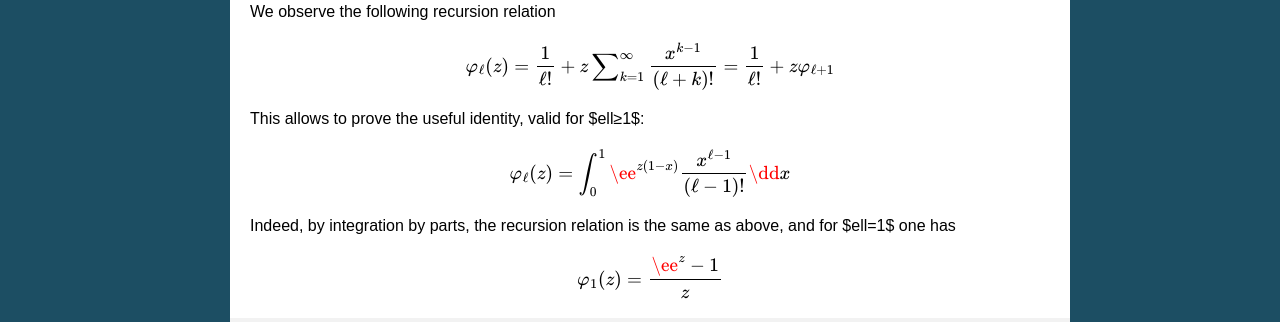
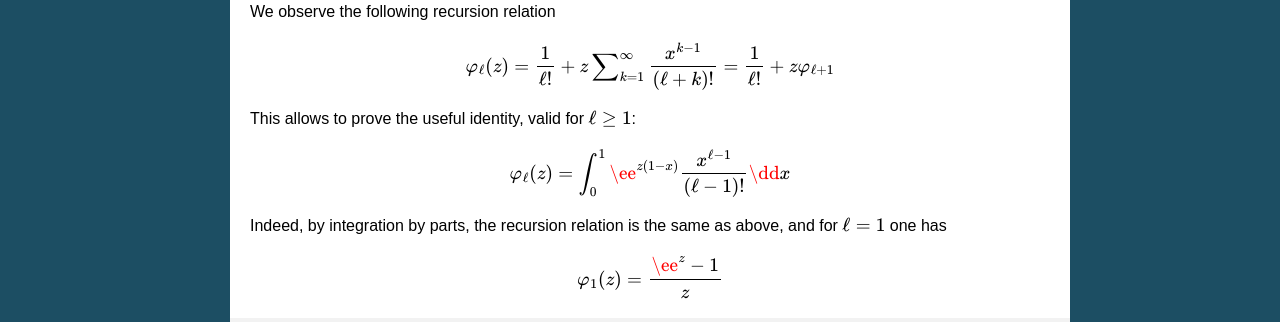
Before and after one commit to olivierverdier/odelab, a Sphinx documentation site: the page built from doc/rst/exponential.rst, in a window 1280 px wide. Shown: the part 332-654 px from the top of the page. Built offline with Sphinx 7.4.7, drawn with Linux system fonts in a browser that asks for light colours; part of the change alters nothing that is shown.

```diff
--- a/doc/rst/exponential.rst
+++ b/doc/rst/exponential.rst
@@ -19,12 +19,12 @@ We observe the following recursion relation
 .. math::
    φ_{\ell}(z) = \frac{1}{\ell!} + z ∑_{k=1}^{∞}\frac{x^{k-1}}{(\ell+k)!} = \frac{1}{\ell!} + z φ_{\ell+1}
 
-This allows to prove the useful identity, valid for $\ell≥1$:
+This allows to prove the useful identity, valid for :math:`\ell≥1`:
 
 .. math::
     φ_{\ell}(z) =  \int_0^1 \ee^{z (1-x)} \frac{x^{\ell-1}}{(\ell - 1)!}  \dd x
 
-Indeed, by integration by parts, the recursion relation is the same as above, and for $\ell=1$ one has
+Indeed, by integration by parts, the recursion relation is the same as above, and for :math:`\ell=1` one has
 
 .. math::
 	φ_1(z) = \frac{\ee^z-1}{z}
```
